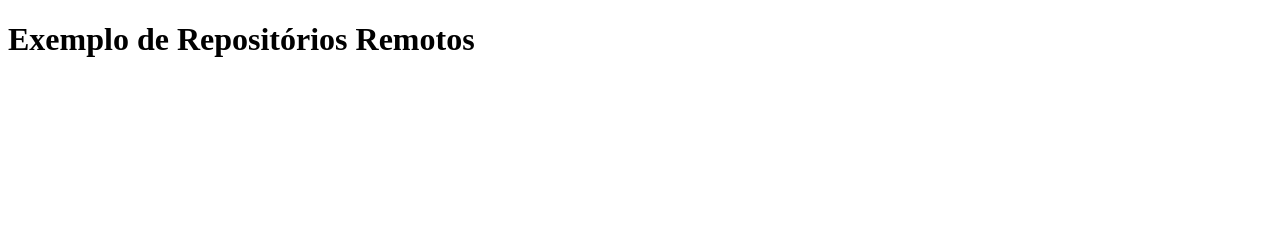
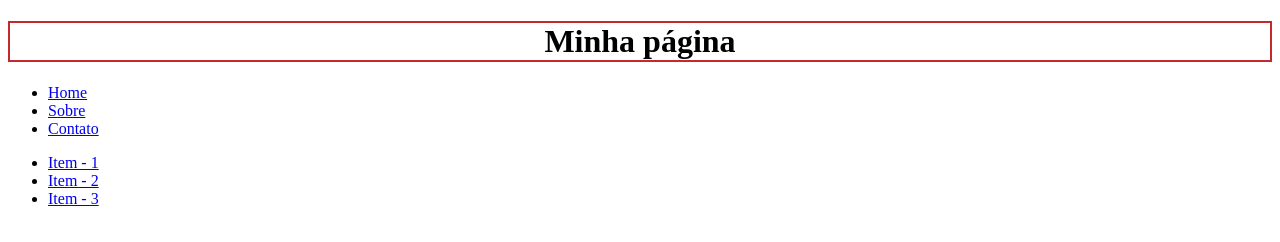
Before and after one commit to felipeSeiki/primeiro-projeto, a plain HTML site: page index.html in a window 1280 px wide. Drawn offline with Linux system fonts and the light colour scheme.

Commit message:
Criação do cabeçalho

```diff
--- a/index.html
+++ b/index.html
@@ -11,13 +11,38 @@
 	<meta name="viewport" contet = "width:device-width,initial-scale=1.0"/>
 	<title> Exemplo </title>
 
+	<link rel="stylesheet" href="styles.css">
+
  </head>
 
  <body>
 
-	<h1>
-	Exemplo de Repositórios Remotos
-	</h1>
+	<div class="container">
+
+		<header class="cabecalho">
+
+			<h1 style="text-align: center;border:solid 2px #c52929">Minha página</h1>
+			<nav>
+				<ul>
+					<li><a href="#">Home</a></li>
+					<li><a href="#">Sobre</a></li>
+					<li><a href="#">Contato</a></li>
+				</ul>
+			</nav>
+
+		</header>
+
+		<header>
+			<nav>
+				<ul>
+					<li><a href="#">Item - 1</a></li>
+					<li><a href="#">Item - 2</a></li>
+					<li><a href="#">Item - 3</a></li>
+				</ul>
+			</nav>
+		</header>
+
+	</div>
 
  </body>
 
```
Also changed, not shown: styles.css (added).
